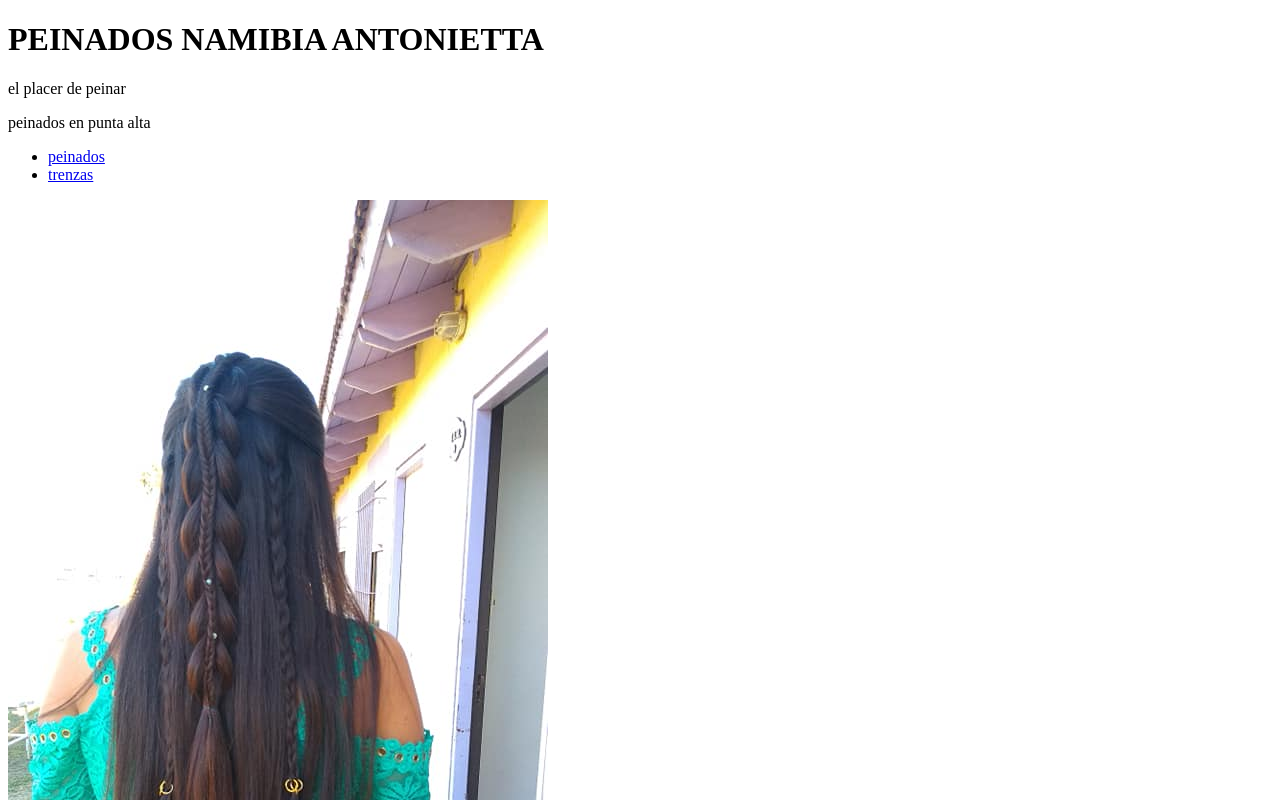
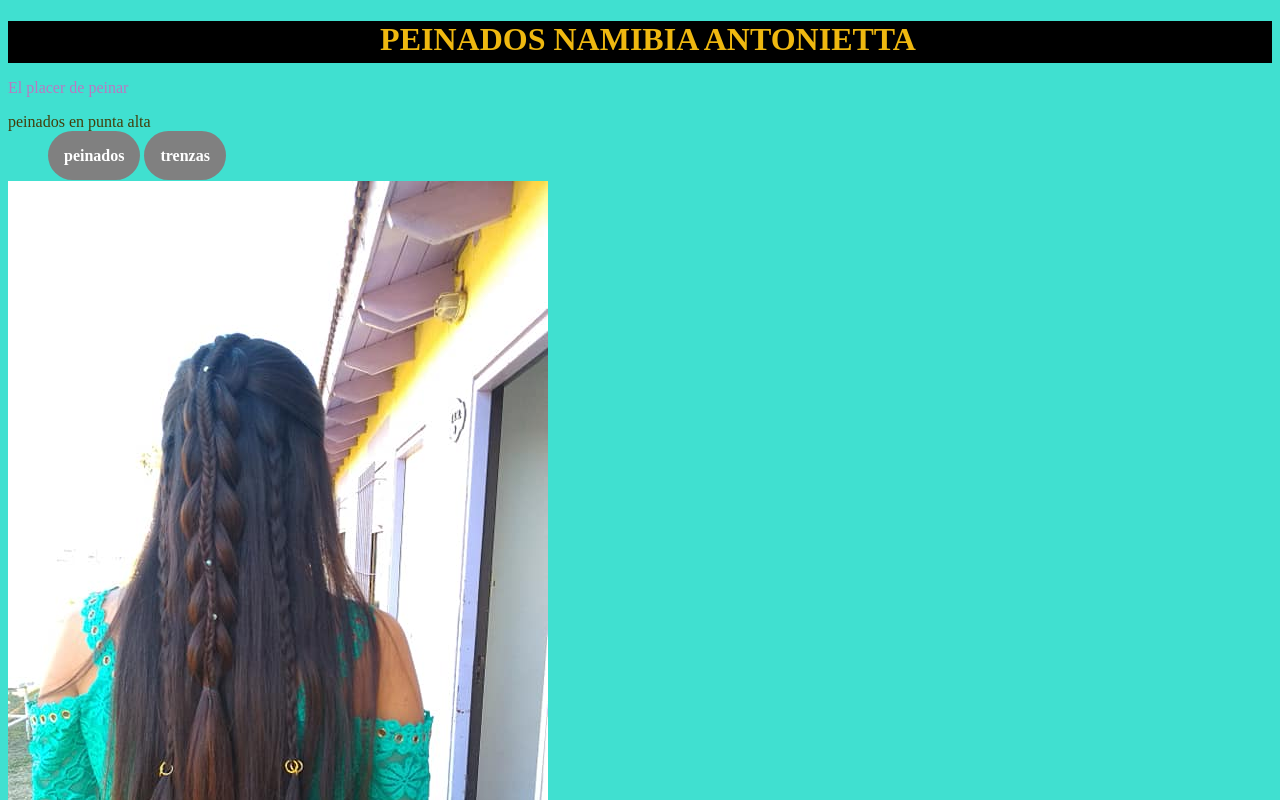
Before and after one commit to Luiza-suarez/mi-proyecto, a plain HTML site: page index.html in a window 1280 px wide. Shown: the top 800 px of the page. Drawn offline with Linux system fonts and the light colour scheme.

Commit message:
segunda entrega

```diff
--- /dev/null
+++ b/css/estilos.css
@@ -0,0 +1,26 @@
+body{
+    background-color: turquoise;
+    color: rgb(66, 61, 10);
+}
+.parrafo{
+    color: rgb(185, 122, 194);
+}
+h1{
+    color: #efb810;
+    padding-left: 1rem;
+    padding-bottom: 5px;
+    margin-bottom: 1rem;
+    background-color: black;
+    text-align: center;
+}
+.li{
+    display: inline-block
+}
+.boton{
+    background-color: gray;
+    border-radius: 30px;
+    padding: 1rem;
+    text-decoration: none;
+    font-weight: 700;
+    color: #fff;
+}
--- a/index.html
+++ b/index.html
@@ -5,22 +5,22 @@
     <meta http-equiv="X-UA-Compatible" content="IE=edge">
     <meta name="viewport" content="width=device-width, initial-scale=1.0">
     <title>MI PRIMERA PÁGINA WEB</title>
+    <link rel="stylesheet" href="css/estilos.css">
 </head>
 <body>
     <h1>PEINADOS NAMIBIA  ANTONIETTA</h1>
-    <P>el placer de peinar</P>
+    <P class="parrafo">El placer de peinar</P>
     <header>peinados en punta alta</header>
     <main>
         <ul>
-            <li><a href="Peinados.html">peinados</a></li>
-             <li><a href="trenzas.html">trenzas</a></li>
+            <li class="li"><a class="boton" href="Peinados.html">peinados</a></li>
+            <li class="li"><a class="boton" href="trenzas.html">trenzas</a></li>
         </ul>
     </main>
  <!--imágenes-->
  <img src="imágenes/peinado.jpg" alt="ilustración de un peinado">width="500"height="500">
- <img src="https://www.istockphoto.com/photo/elegant-womens-hair-styles-for-blonde-hair-gm1082790964-290446061?utm_campaign=srp_photos_noresults&utm_content=https%3A%2F%2Fwww.pexels.com%2Fes-es%2Fbuscar%2Frodetes%2F&utm_medium=affiliate&utm_source=pexels&utm_term=rodetes" alt="ilustración">width="500"height="300">
- <img src="imágenes/RODETEIMAGEN.jpg" alt="ilustración"width="300"height="400"
-
+ <img src="https://www.istockphoto.com/photo/elegant-womens-hair-styles-for-blonde-hair-gm1082790964-290446061?utm_campaign=srp_photos_noresults&utm_content=https%3A%2F%2Fwww.pexels.com%2Fes-es%2Fbuscar%2Frodetes%2F&utm_medium=affiliate&utm_source=pexels&utm_term=rodetes" alt="ilustración" width="500" height="300">
+ <img src="imágenes/RODETEIMAGEN.jpg" alt="ilustración" width="300" height="400">
 </body>
 <footer><a href="instagram:peinados_trenzas.pa html">instagram:peinados_trenzas.pa</a></footer>
 <footer>Contacto:2932574023</a></footer>
```
Also changed, not shown: peinados.html (+11 -2 lines), trenzas.html (+1 -0 lines).
